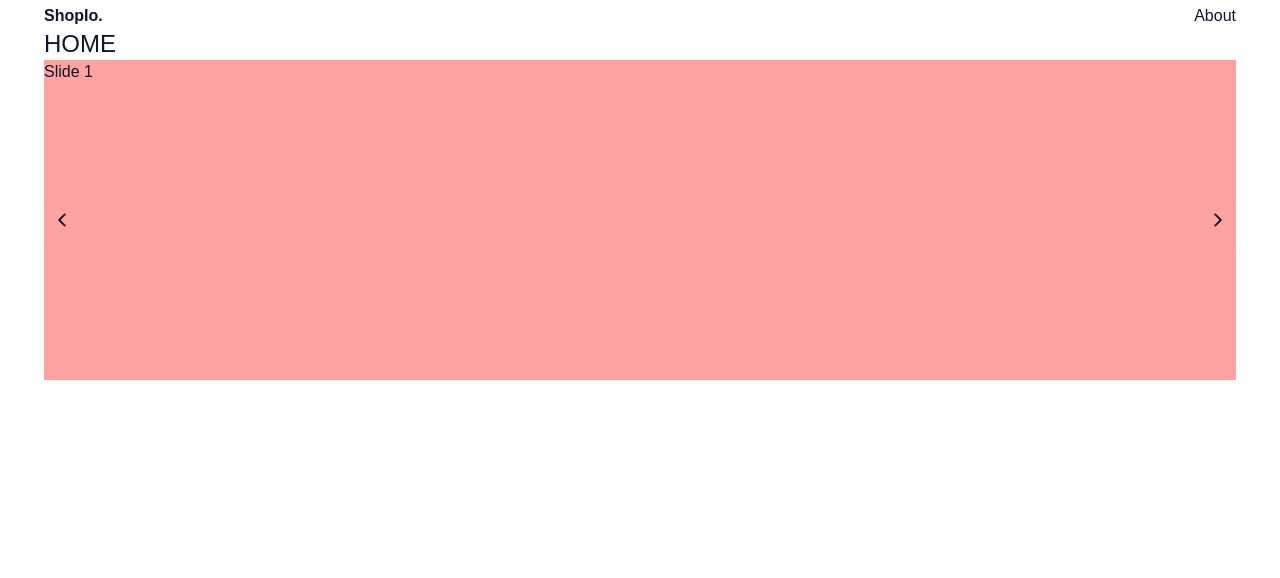
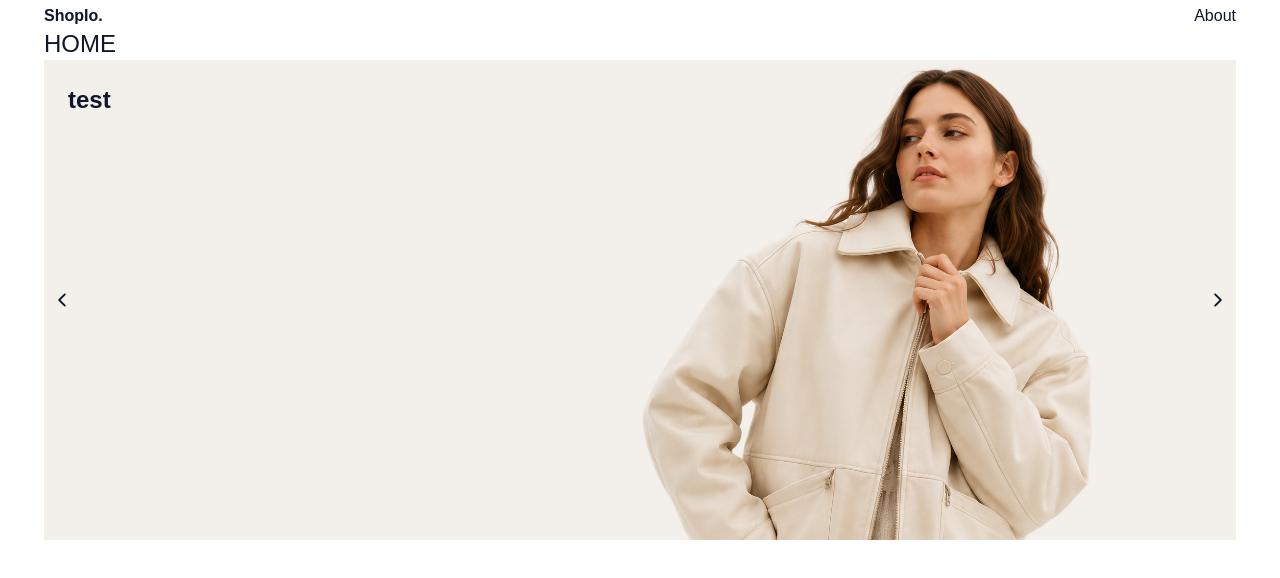
Before and after one commit to przemyslaw-bialk/next-js-shop, a Next.js app: page / in a window 1280 px wide. Shown: the top 578 px of the page. Built offline with nearby package versions, Linux system fonts and the light colour scheme; no server answers.

Commit message:
creating Slides component

```diff
--- a/app/(SHOP)/components/Carousel.tsx
+++ b/app/(SHOP)/components/Carousel.tsx
@@ -4,6 +4,7 @@ import useEmblaCarousel from "embla-carousel-react";
 import Autoplay from "embla-carousel-autoplay";
 import { useEffect } from "react";
 import { IoIosArrowBack, IoIosArrowForward } from "react-icons/io";
+import Slides from "./Slides";
 
 export default function Carousel() {
   const [emblaRef, emblaApi] = useEmblaCarousel({ loop: true }, [
@@ -21,11 +22,7 @@ export default function Carousel() {
   return (
     <div className="embla relative">
       <div className="overflow-hidden" ref={emblaRef}>
-        <div className="flex">
-          <div className="min-w-full h-80 bg-red-300">Slide 1</div>
-          <div className="min-w-full h-80 bg-amber-300">Slide 2</div>
-          <div className="min-w-full h-80 bg-green-400">Slide 3</div>
-        </div>
+        <Slides />
       </div>
 
       <button
--- /dev/null
+++ b/app/(SHOP)/components/Slides.tsx
@@ -0,0 +1,39 @@
+import Image, { StaticImageData } from "next/image";
+import model from "../../../public/model.png";
+
+interface ISlides {
+  id: number;
+  image: StaticImageData;
+  text: string;
+}
+
+const slides = [
+  { id: 1, image: model, text: "test" },
+  { id: 2, image: model, text: "test2222" },
+];
+
+const Slides = () => {
+  return (
+    <div className="flex">
+      {slides.map((slide: ISlides) => (
+        <div className="min-w-full h-120 bg-[#F3EFEA] flex" key={slide.id}>
+          <div className="p-6 flex-1/12 md:flex-1/2 ">
+            <h1 className="text-2xl font-bold">{slide.text}</h1>
+          </div>
+
+          <div className="w-full relative  ">
+            <Image
+              src={slide.image}
+              alt="model"
+              fill
+              className="object-cover "
+              preload
+            />
+          </div>
+        </div>
+      ))}
+    </div>
+  );
+};
+
+export default Slides;
--- a/app/test/page.tsx
+++ b/app/test/page.tsx
@@ -2,7 +2,10 @@ import Image from "next/image";
 
 const TestPage = () => {
   return (
-    <Image src="/dashboard.png" alt="Dashboard" width={1200} height={800} />
+    <>
+      <Image src="/dashboard.png" alt="Dashboard" width={1200} height={800} />
+      <Image src="/draw.png" alt="Dashboard" width={1200} height={800} />
+    </>
   );
 };
 
```
Also changed, not shown: public/model.png (added).
